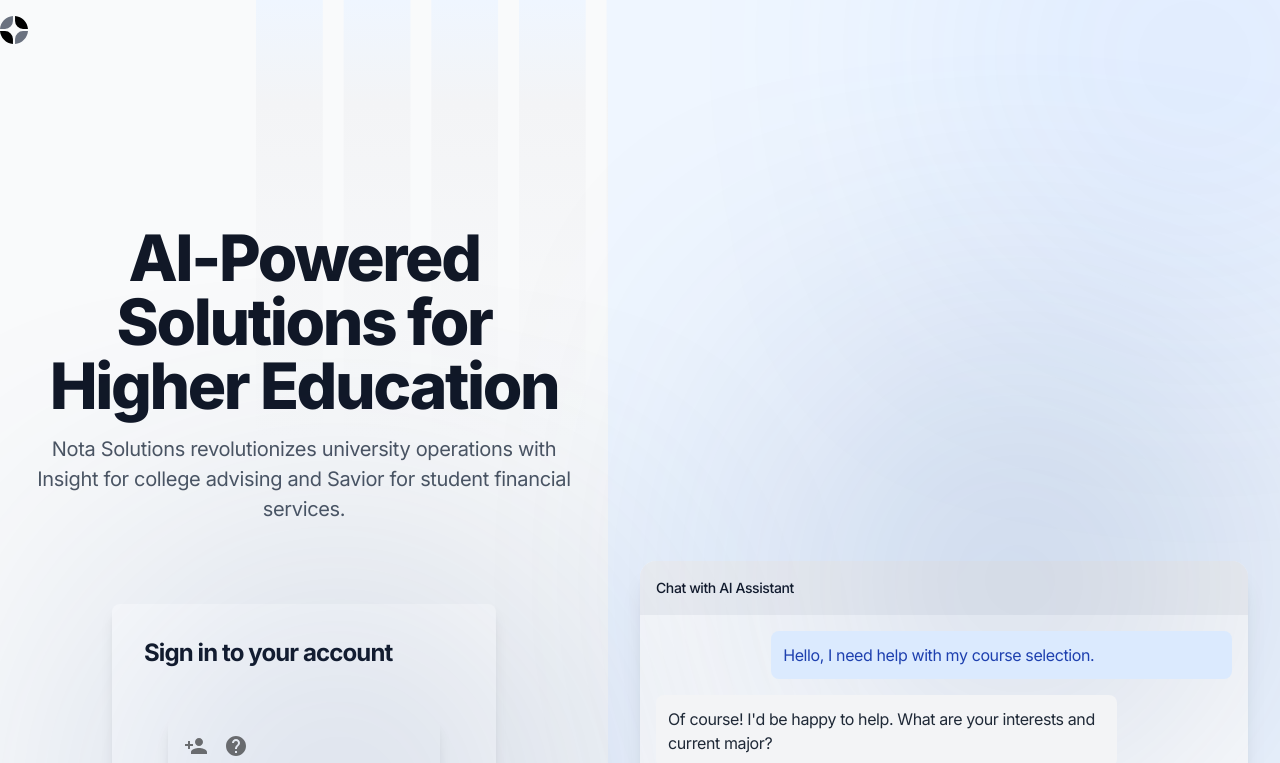
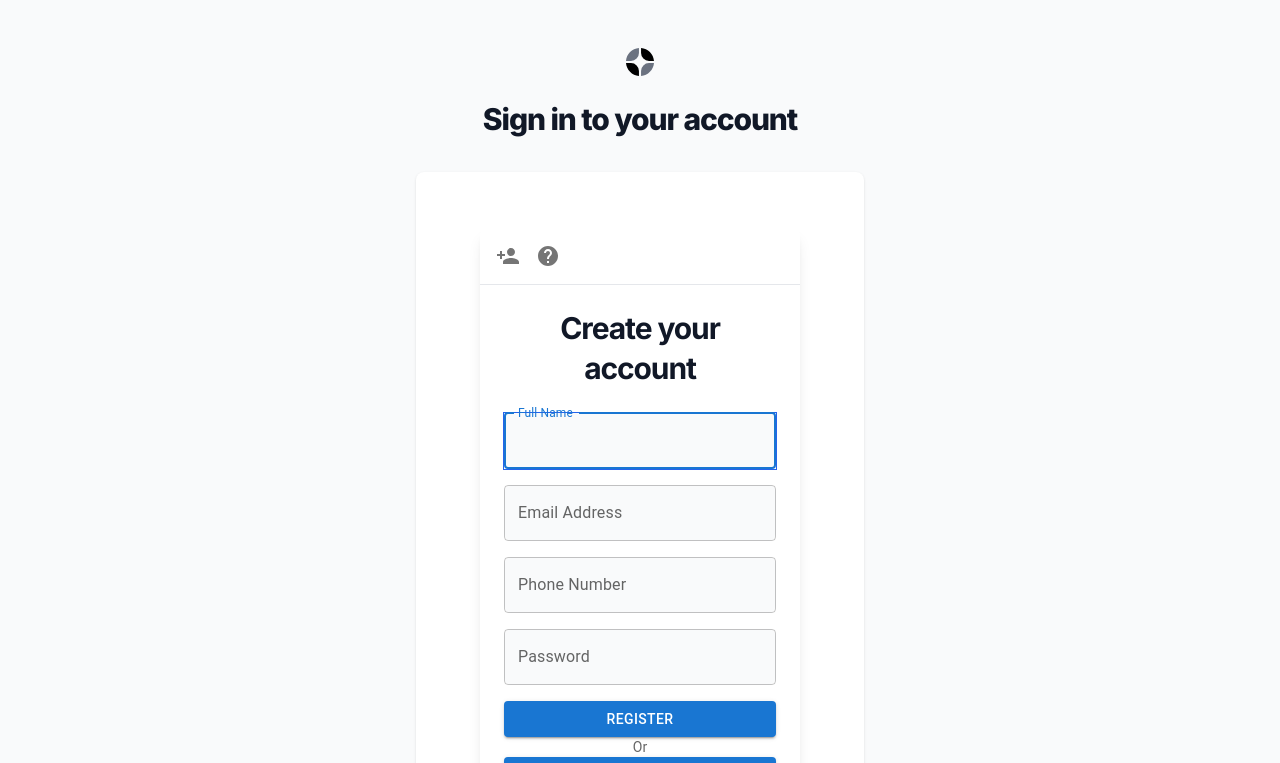
Before and after one commit to AnthonyCampos1234/Avisari, a Next.js app: page /signup in a window 1280 px wide. Shown: the top 763 px of the page. Built offline with nearby package versions, Linux system fonts and the light colour scheme.

Commit message:
more changes

```diff
--- a/app/(auth)/layout.tsx
+++ b/app/(auth)/layout.tsx
@@ -1,126 +1,27 @@
-"use client";
-
-import React, { useState, useEffect } from 'react';
+import React from 'react';
 import Logo from "@/components/ui/logo";
-import PageIllustration from "@/components/page-illustration";
-
-type ChatBubbleProps = {
-  type: 'student' | 'ai' | 'advisor' | 'system';
-  children: React.ReactNode;
-  isVisible: boolean;
-};
-
-const ChatBubble: React.FC<ChatBubbleProps> = ({ type, children, isVisible }) => {
-  const bubbleClasses = {
-    student: 'bg-blue-100 text-blue-800 ml-auto',
-    ai: 'bg-gray-100 text-gray-800',
-    advisor: 'bg-green-100 text-green-800',
-    system: 'bg-yellow-100 text-yellow-800 text-center italic',
-  };
-
-  return (
-    <div className={`rounded-lg p-3 max-w-[80%] ${bubbleClasses[type]} transition-all duration-500 ${isVisible ? 'opacity-100 translate-y-0' : 'opacity-0 translate-y-4'}`}>
-      {children}
-    </div>
-  );
-};
 
 export default function AuthLayout({
   children,
 }: {
   children: React.ReactNode;
 }) {
-  const [currentStep, setCurrentStep] = useState(0);
-  const [isAdvisorChat, setIsAdvisorChat] = useState(false);
-
-  const chatSteps = [
-    { type: 'student', message: "Hello, I need help with my course selection." },
-    { type: 'ai', message: "Of course! I'd be happy to help. What are your interests and current major?" },
-    { type: 'student', message: "I'm interested in computer science, but I'm not sure which courses to take next semester." },
-    { type: 'ai', message: "Based on your interests, I recommend considering courses in algorithms, data structures, and software engineering. However, for more personalized advice, I suggest speaking with an academic advisor." },
-    { type: 'system', message: "Connecting you with an advisor..." },
-  ];
-
-  const advisorChat = [
-    { type: 'advisor', message: "Hi there! I'm your academic advisor. I see you're interested in computer science courses. Let's discuss your academic goals and create a plan that aligns with your interests and degree requirements." },
-    { type: 'student', message: "Thank you! I'd love to discuss my options for next semester." },
-    { type: 'advisor', message: "Great! Let's start by reviewing your current progress and then we can explore some course options that will help you meet your goals." },
-  ];
-
-  useEffect(() => {
-    const timer = setInterval(() => {
-      if (!isAdvisorChat && currentStep < chatSteps.length - 1) {
-        setCurrentStep(prev => prev + 1);
-      } else if (!isAdvisorChat && currentStep === chatSteps.length - 1) {
-        setIsAdvisorChat(true);
-        setCurrentStep(0);
-      } else if (isAdvisorChat && currentStep < advisorChat.length - 1) {
-        setCurrentStep(prev => prev + 1);
-      } else {
-        setIsAdvisorChat(false);
-        setCurrentStep(0);
-      }
-    }, 3000);
-
-    return () => clearInterval(timer);
-  }, [currentStep, isAdvisorChat]);
-
   return (
-    <section className="relative">
-      <PageIllustration />
-      <div className="flex min-h-screen">
-        {/* Left side - Hero section and Sign in form */}
-        <div className="flex-1 flex flex-col">
-          <header className="py-4">
-            <div className="container mx-auto">
+    <div className="min-h-screen flex flex-col justify-center bg-gray-50 py-12 sm:px-6 lg:px-8">
+      <div className="sm:mx-auto sm:w-full sm:max-w-md">
+        <div className="flex justify-center">
           <Logo />
         </div>
-          </header>
-
-          <div className="flex-grow flex flex-col justify-center px-4 sm:px-6">
-            <div className="pb-12 pt-32 md:pt-40 text-center">
-              <h1 className="text-5xl md:text-6xl font-extrabold mb-4">
-                AI-Powered Solutions for Higher Education
-              </h1>
-              <p className="text-xl text-gray-600 mb-8">
-                Nota Solutions revolutionizes university operations with Insight for college advising and Savior for student financial services.
-              </p>
+        <h2 className="mt-6 text-center text-3xl font-extrabold text-gray-900">
+          Sign in to your account
+        </h2>
       </div>
 
-            {/* Sign in form */}
-            <div className="max-w-sm mx-auto w-full bg-white shadow-lg rounded-lg p-8">
-              <h2 className="text-2xl font-bold mb-6">Sign in to your account</h2>
+      <div className="mt-8 sm:mx-auto sm:w-full sm:max-w-md">
+        <div className="bg-white py-8 px-4 shadow sm:rounded-lg sm:px-10">
           {children}
         </div>
       </div>
     </div>
-
-        {/* Right side - Chat demonstration */}
-        <div className="hidden lg:flex flex-1 bg-blue-50 items-center justify-center p-8">
-          <div className="w-full max-w-2xl aspect-video bg-white rounded-2xl shadow-xl overflow-hidden">
-            <div className={`h-full flex flex-col transition-opacity duration-1000 ${isAdvisorChat ? 'opacity-0' : 'opacity-100'}`}>
-              <div className="bg-gray-100 p-4 text-sm font-medium">Chat with AI Assistant</div>
-              <div className="flex-grow p-4 space-y-4 overflow-y-auto">
-                {chatSteps.map((step, index) => (
-                  <ChatBubble key={index} type={step.type as 'student' | 'ai' | 'system'} isVisible={index <= currentStep}>
-                    {step.message}
-                  </ChatBubble>
-                ))}
-              </div>
-            </div>
-            <div className={`absolute inset-0 h-full flex flex-col transition-opacity duration-1000 ${isAdvisorChat ? 'opacity-100' : 'opacity-0'}`}>
-              <div className="bg-gray-100 p-4 text-sm font-medium">Chat with Academic Advisor</div>
-              <div className="flex-grow p-4 space-y-4 overflow-y-auto">
-                {advisorChat.map((step, index) => (
-                  <ChatBubble key={index} type={step.type as 'advisor' | 'student'} isVisible={index <= currentStep}>
-                    {step.message}
-                  </ChatBubble>
-                ))}
-              </div>
-            </div>
-          </div>
-        </div>
-      </div>
-    </section>
   );
 }
```
Lines whose indentation alone changed are shown as unchanged.
